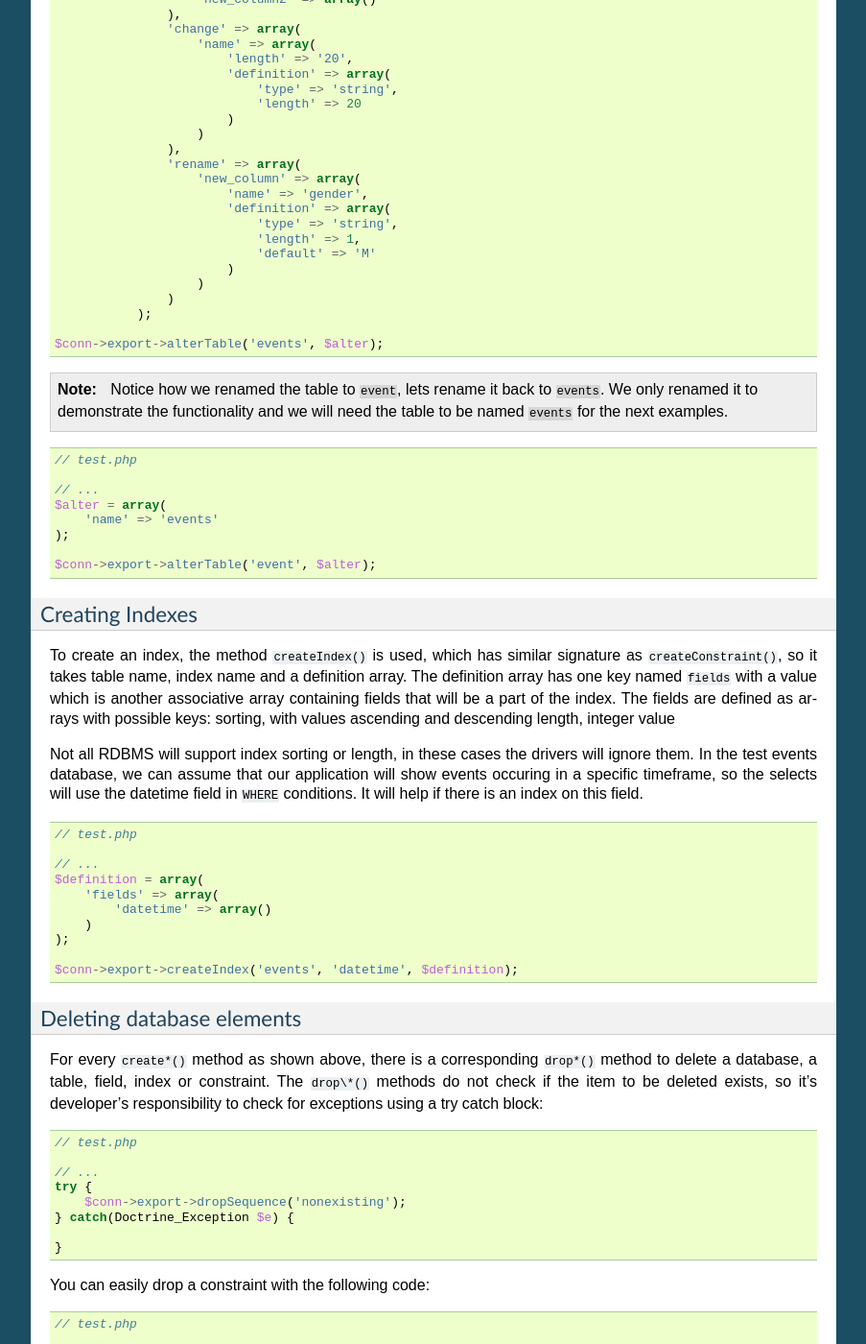
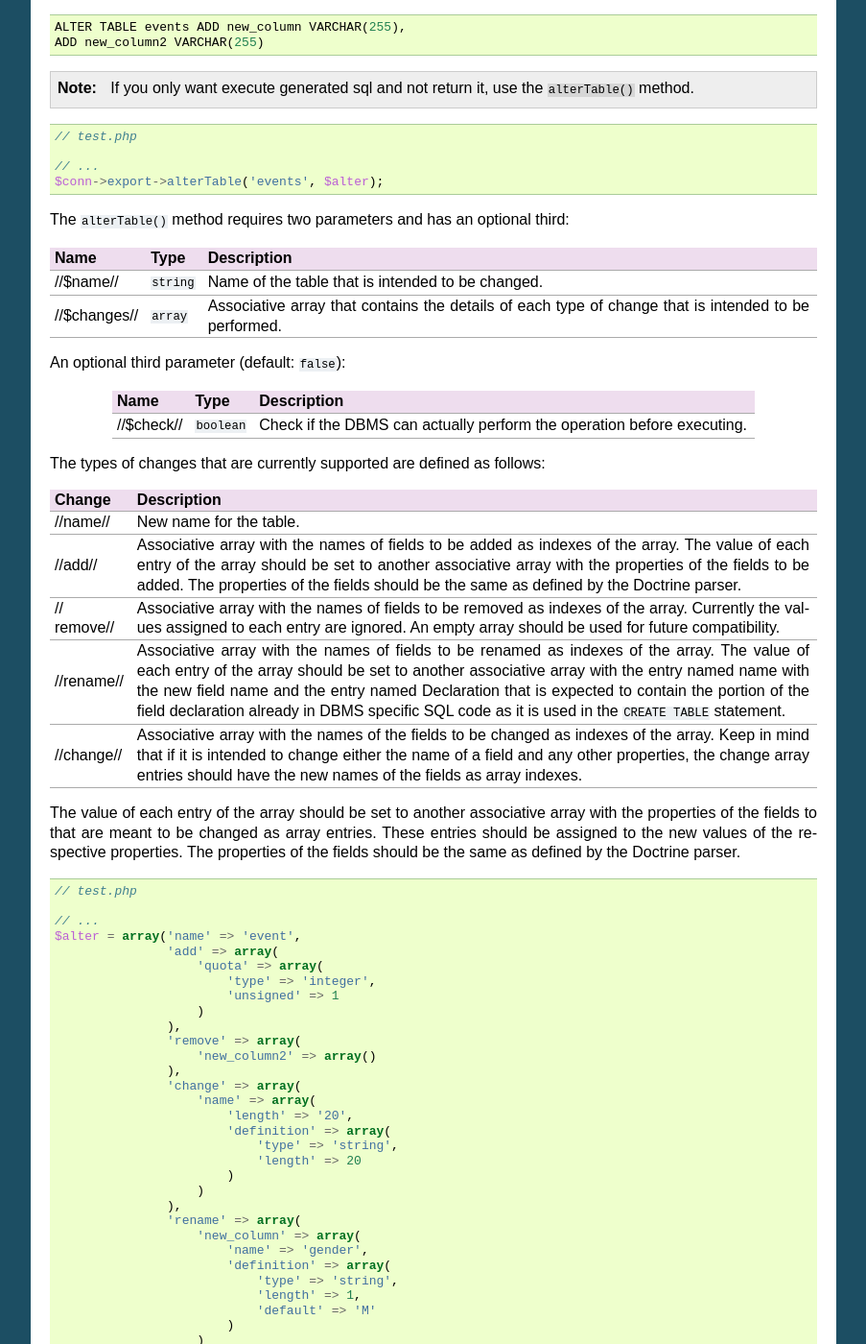
Before and after one commit to doctrine/doctrine1-documentation, a Sphinx documentation site: the page built from source/en/manual/database-abstraction-layer.rst, in a window 1280 px wide and 1400 px high, scrolled down 4184 px. Shown: the whole window at 96% size, without its empty margins (198-1101 px from the left). Built offline with Sphinx 7.4.7, drawn with Linux system fonts in a browser that asks for light colours; cross-references to code outside the pages are shown as plain code; some of the changed text lies outside the part shown.

Commit message:
doctrine1-documentation-17: Fix database-abstraction-layer.rst

```diff
--- a/source/en/manual/database-abstraction-layer.rst
+++ b/source/en/manual/database-abstraction-layer.rst
@@ -48,7 +48,7 @@
 ``id``        ``integer``      ``true``   ``true``
 ``name``      ``string(255)``  ``false``  ``false``
 ``datetime``  ``timestamp``    ``false``  ``false``
-===
+============  ===============  =========  ==============
 
 **people**
 
@@ -57,7 +57,7 @@
 ========  ===============  =========  ==============
 ``id``    ``integer``      ``true``   ``true``
 ``name``  ``string(255)``  ``false``  ``false``
-===
+========  ===============  =========  ==============
 
 **event_participants**
 
@@ -66,7 +66,7 @@
 =============  ===============  ========  ==============
 ``event_id``   ``integer``      ``true``  ``false``
 ``person_id``  ``string(255)``  ``true``  ``false``
-===
+=============  ===============  ========  ==============
 
 ------------------
 Creating Databases
@@ -139,20 +139,20 @@
 the ``type`` key are the same as the possible Doctrine datatypes.
 Depending on the datatype, the other options may vary.
 
-=============  ======  =======  ========  ========  =============
-Datatype       length  default  not null  unsigned  autoincrement
-=============  ======  =======  ========  ========  =============
-``string``     x       x        x
-``boolean``            x        x
-``integer``    x       x        x         x         x
-``decimal``            x        x
-``float``              x        x
-``timestamp``          x        x
-``time``               x        x
-``date``               x        x
-``clob``       x                x
-``blob``       x                x
-===
+=============  =======  =======  =========  ========  =============
+Datatype        length  default  not null   unsigned  autoincrement
+=============  =======  =======  =========  ========  =============
+``string``        x        x         x
+``boolean``                x         x
+``integer``       x        x         x          x           x
+``decimal``                x         x
+``float``                  x         x
+``timestamp``              x         x
+``time``                   x         x
+``date``                   x         x
+``clob``          x                  x
+``blob``          x                  x
+=============  =======  =======  =========  ========  =============
 
 And now we can go ahead and create the ``people`` table:
 
@@ -302,41 +302,41 @@
 The ``alterTable()`` method requires two parameters and has an optional
 third:
 
-============  ===============  ===================
+============  ===============  ====================================================================================================
 Name          Type             Description
-============  ===============  ===================
+============  ===============  ====================================================================================================
 //$name//     ``string``       Name of the table that is intended to be changed.
 //$changes//  ``array``        Associative array that contains the details of each type of change that is intended to be performed.
-===
+============  ===============  ====================================================================================================
 
 An optional third parameter (default: ``false``):
 
-==========  ===========  ====================
+==========  ===========  ======================================================================
 Name        Type         Description
-==========  ===========  ====================
+==========  ===========  ======================================================================
 //$check//  ``boolean``  Check if the DBMS can actually perform the operation before executing.
-===
+==========  ===========  ======================================================================
 
 The types of changes that are currently supported are defined as
 follows:
 
-===========  ============================
+===========  =============================================================================================================================================
 Change       Description
-===========  ============================
+===========  =============================================================================================================================================
 //name//     New name for the table.
-//add//      Associative array with the names of fields to be added as indexes of the array. The value of each entry of the array should be set to another associative array with the properties of
-the fields to be added. The properties of the fields should be the same
-as defined by the Doctrine parser.
+//add//      Associative array with the names of fields to be added as indexes of the array. The value of each entry of
+             the array should be set to another associative array with the properties of
+             the fields to be added. The properties of the fields should be the same as defined by the Doctrine parser.
 // remove//  Associative array with the names of fields to be removed as indexes of the array. Currently the values assigned to each entry are ignored. An
-empty array should be used for future compatibility.
-//rename//   Associative array with the names of fields to be renamed as indexes of the array. The value of each entry of the array should be set to another associative array with the entry named name with the new
-field name and the entry named Declaration that is expected to contain
-the portion of the field declaration already in DBMS specific SQL code
-as it is used in the ``CREATE TABLE`` statement.
+             empty array should be used for future compatibility.
+//rename//   Associative array with the names of fields to be renamed as indexes of the array. The value of each entry of the array should be set to
+             another associative array with the entry named name with the new
+             field name and the entry named Declaration that is expected to contain the portion of the field declaration already in DBMS specific SQL code
+             as it is used in the ``CREATE TABLE`` statement.
 //change//   Associative array with the names of the fields to be changed as indexes of the array. Keep in mind that if it is intended to change
-either the name of a field and any other properties, the change array
-entries should have the new names of the fields as array indexes.
-===
+             either the name of a field and any other properties, the change array
+             entries should have the new names of the fields as array indexes.
+===========  =============================================================================================================================================
 
 The value of each entry of the array should be set to another
 associative array with the properties of the fields to that are meant to
@@ -437,7 +437,7 @@
 
 For every ``create*()`` method as shown above, there is a corresponding
 ``drop*()`` method to delete a database, a table, field, index or
-constraint. The ``drop\*()`` methods do not check if the item to be
+constraint. The ``drop*()`` methods do not check if the item to be
 deleted exists, so it's developer's responsibility to check for
 exceptions using a try catch block:
 
@@ -516,12 +516,13 @@
 To see what's in the database, you can use the ``list*()`` family of
 functions in the Import module.
 
-====================================  =========================
+====================================  ===========================================================================================
 Name                                  Description
-====================================  =========================
+====================================  ===========================================================================================
 ``listDatabases()``                   List the databases
 ``listFunctions()``                   List the available functions.
-``listSequences($dbName)``            List the available sequences. Takes optional database name as a parameter. If not supplied, the currently selected database is assumed.
+``listSequences($dbName)``            List the available sequences. Takes optional database name as a parameter. If not supplied,
+                                      the currently selected database is assumed.
 ``listTableConstraints($tableName)``  Lists the available tables. takes a table name
 ``listTableColumns($tableName)``      List the columns available in a table.
 ``listTableIndexes($tableName)``      List the indexes defined in a table.
@@ -530,7 +531,7 @@
 ``listTableViews($tableName)``        List the views available in a table.
 ``listUsers()``                       List the users for the database.
 ``listViews($dbName)``                List the views available for a database.
-===
+====================================  ===========================================================================================
 
 Below you will find examples on how to use the above listed functions:
 
```
